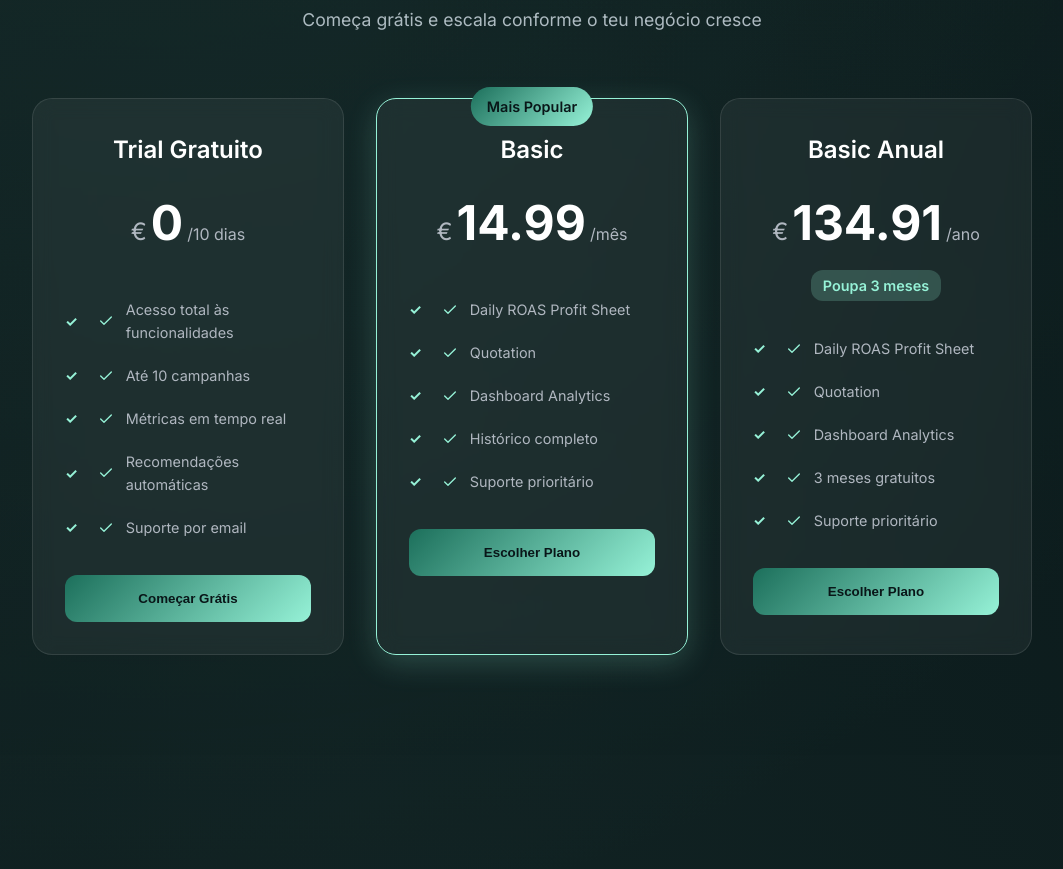
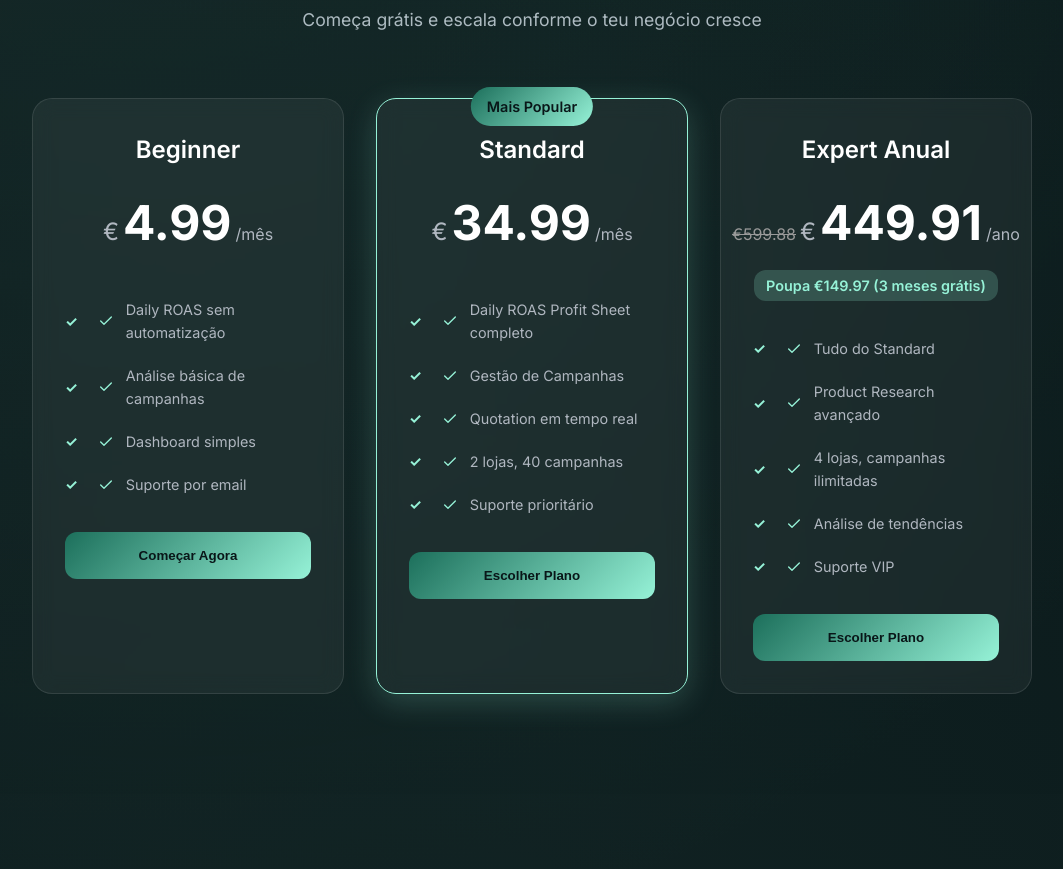
Before and after one commit to raimundo154/Sheet-Tools, a React (Create React App) app: page / in a window 1280 px wide. Shown: the part 2920-3789 px from the top of the page, without its empty margins (108-1171 px from the left). Built offline with nearby package versions, Linux system fonts and the light colour scheme; no server answers; the database is empty.

Commit message:
updates com novos planos

```diff
--- a/src/components/NewHomePage.js
+++ b/src/components/NewHomePage.js
@@ -532,18 +532,17 @@ const NewHomePage = () => {
               }}
             >
               <div className="plan-header">
-                <h3>{plansLoading ? 'Carregando...' : 'Trial Gratuito'}</h3>
+                <h3>{plansLoading ? 'Carregando...' : 'Beginner'}</h3>
                 <div className="price">
                   <span className="currency">€</span>
-                  <span className="amount">0</span>
-                  <span className="period">/10 dias</span>
+                  <span className="amount">{plansLoading ? '--' : '4.99'}</span>
+                  <span className="period">/mês</span>
                 </div>
               </div>
               <ul className="plan-features">
-                <li><Check size={16} /> Acesso total às funcionalidades</li>
-                <li><Check size={16} /> Até 10 campanhas</li>
-                <li><Check size={16} /> Métricas em tempo real</li>
-                <li><Check size={16} /> Recomendações automáticas</li>
+                <li><Check size={16} /> Daily ROAS sem automatização</li>
+                <li><Check size={16} /> Análise básica de campanhas</li>
+                <li><Check size={16} /> Dashboard simples</li>
                 <li><Check size={16} /> Suporte por email</li>
               </ul>
               <motion.button
@@ -552,7 +551,7 @@ const NewHomePage = () => {
                 whileHover={{ scale: 1.05 }}
                 whileTap={{ scale: 0.95 }}
               >
-                Começar Grátis
+                Começar Agora
               </motion.button>
             </motion.div>
 
@@ -569,18 +568,18 @@ const NewHomePage = () => {
             >
               <div className="popular-badge">Mais Popular</div>
               <div className="plan-header">
-                <h3>{plansLoading ? 'Carregando...' : 'Basic'}</h3>
+                <h3>{plansLoading ? 'Carregando...' : 'Standard'}</h3>
                 <div className="price">
                   <span className="currency">€</span>
-                  <span className="amount">{plansLoading ? '--' : '14.99'}</span>
+                  <span className="amount">{plansLoading ? '--' : '34.99'}</span>
                   <span className="period">/mês</span>
                 </div>
               </div>
               <ul className="plan-features">
-                <li><Check size={16} /> Daily ROAS Profit Sheet</li>
-                <li><Check size={16} /> Quotation</li>
-                <li><Check size={16} /> Dashboard Analytics</li>
-                <li><Check size={16} /> Histórico completo</li>
+                <li><Check size={16} /> Daily ROAS Profit Sheet completo</li>
+                <li><Check size={16} /> Gestão de Campanhas</li>
+                <li><Check size={16} /> Quotation em tempo real</li>
+                <li><Check size={16} /> 2 lojas, 40 campanhas</li>
                 <li><Check size={16} /> Suporte prioritário</li>
               </ul>
               <motion.button
@@ -605,20 +604,27 @@ const NewHomePage = () => {
               }}
             >
               <div className="plan-header">
-                <h3>{plansLoading ? 'Carregando...' : 'Basic Anual'}</h3>
+                <h3>{plansLoading ? 'Carregando...' : 'Expert Anual'}</h3>
                 <div className="price">
+                  {!plansLoading && (
+                    <div className="original-price" style={{ marginBottom: '0.5rem' }}>
+                      <span style={{ textDecoration: 'line-through', color: '#999', fontSize: '1rem' }}>
+                        €599.88
+                      </span>
+                    </div>
+                  )}
                   <span className="currency">€</span>
-                  <span className="amount">{plansLoading ? '--' : '134.91'}</span>
+                  <span className="amount">{plansLoading ? '--' : '449.91'}</span>
                   <span className="period">/ano</span>
                 </div>
-                {!plansLoading && <div className="savings">Poupa 3 meses</div>}
+                {!plansLoading && <div className="savings">Poupa €149.97 (3 meses grátis)</div>}
               </div>
               <ul className="plan-features">
-                <li><Check size={16} /> Daily ROAS Profit Sheet</li>
-                <li><Check size={16} /> Quotation</li>
-                <li><Check size={16} /> Dashboard Analytics</li>
-                <li><Check size={16} /> 3 meses gratuitos</li>
-                <li><Check size={16} /> Suporte prioritário</li>
+                <li><Check size={16} /> Tudo do Standard</li>
+                <li><Check size={16} /> Product Research avançado</li>
+                <li><Check size={16} /> 4 lojas, campanhas ilimitadas</li>
+                <li><Check size={16} /> Análise de tendências</li>
+                <li><Check size={16} /> Suporte VIP</li>
               </ul>
               <motion.button
                 className="plan-button"
--- a/src/components/ProtectedRoute.js
+++ b/src/components/ProtectedRoute.js
@@ -132,22 +132,27 @@ const getRequiredPlanInfo = (pageName, requiredFeature) => {
     'daily-roas': {
       minPlan: 'Basic',
       feature: 'Daily ROAS Profit Sheet',
-      description: 'Análise automática de campanhas com recomendações inteligentes'
+      description: 'Análise automática de campanhas com Daily ROAS Profit Sheet (1 loja, 15 campanhas)'
+    },
+    'profit-sheet': {
+      minPlan: 'Basic',
+      feature: 'Daily ROAS Profit Sheet',
+      description: 'Daily ROAS Profit Sheet completo (1 loja, 15 campanhas)'
     },
     'quotation': {
-      minPlan: 'Basic',
+      minPlan: 'Standard',
       feature: 'Quotation',
-      description: 'Cotações de moedas em tempo real e calculadora avançada'
+      description: 'Cotações de moedas em tempo real e calculadora avançada (2 lojas, 40 campanhas)'
     },
     'campaigns': {
       minPlan: 'Standard',
       feature: 'Campaigns',
-      description: 'Gestão completa de campanhas com automação e integração Facebook Ads'
+      description: 'Gestão completa de campanhas com automação (2 lojas, 40 campanhas)'
     },
     'product-research': {
       minPlan: 'Expert',
       feature: 'Product Research',
-      description: 'Pesquisa avançada de produtos com análise de tendências de mercado'
+      description: 'Pesquisa avançada de produtos com análise de tendências (4 lojas, campanhas ilimitadas)'
     }
   };
 
--- a/src/components/Sidebar.js
+++ b/src/components/Sidebar.js
@@ -58,19 +58,23 @@ const Sidebar = ({ currentPage, onPageChange, onSignOut }) => {
       alwaysVisible: true
     },
 
-    // PLANO BÁSICO+ (Basic, Standard, Expert)
+    // PLANO BEGINNER+ (Beginner - Daily ROAS básico)
     {
       id: 'daily-roas',
       label: 'Daily ROAS',
       icon: TrendingUp,
-      requiredFeature: 'Daily ROAS Profit Sheet'
+      requiredFeature: 'Daily ROAS básico'
     },
+
+    // PLANO BASIC+ (Basic - Daily ROAS Profit Sheet)
     {
       id: 'profit-sheet',
       label: 'Profit Sheet',
       icon: FileText,
       requiredFeature: 'Daily ROAS Profit Sheet'
     },
+
+    // PLANO STANDARD+ (Standard - adiciona Quotation)
     {
       id: 'quotation',
       label: 'Quotation',
--- a/src/components/SubscriptionPage.js
+++ b/src/components/SubscriptionPage.js
@@ -76,6 +76,18 @@ const SubscriptionPage = () => {
     if (!monthlyPlan) return null;
 
     return subscriptionService.calculateYearlyDiscount(monthlyPlan.price_amount);
+  };
+
+  // Obter preço original para planos anuais (preço mensal × 12)
+  const getOriginalYearlyPrice = (yearlyPlan) => {
+    const planName = yearlyPlan.name.replace(' Anual', '');
+    const monthlyPlan = plans.find(p =>
+      p.name === planName && p.billing_period === 'monthly'
+    );
+
+    if (!monthlyPlan) return null;
+
+    return monthlyPlan.price_amount * 12; // preço mensal × 12 meses
   };
 
   // Verificar se plano está ativo
@@ -310,7 +322,7 @@ const SubscriptionPage = () => {
             onClick={() => setBillingCycle('yearly')}
           >
             Anual
-            <span className="savings-badge">Poupa até 25%</span>
+            <span className="savings-badge">Poupa 3 meses</span>
           </button>
         </div>
       </motion.div>
@@ -327,6 +339,7 @@ const SubscriptionPage = () => {
           const isCurrentPlan = isPlanActive(plan);
           const canChange = canChangeToPlan(plan);
           const discount = billingCycle === 'yearly' ? calculateDiscount(plan) : null;
+          const originalYearlyPrice = plan.billing_period === 'yearly' ? getOriginalYearlyPrice(plan) : null;
 
           return (
             <motion.div
@@ -344,9 +357,11 @@ const SubscriptionPage = () => {
               <div className="plan-header">
                 <h3 className="plan-name">{plan.name}</h3>
                 <div className="plan-price">
-                  {discount && (
+                  {originalYearlyPrice && (
                     <div className="original-price">
-                      {subscriptionService.formatPrice(discount.originalPrice)}
+                      <span style={{ textDecoration: 'line-through', color: '#999', fontSize: '14px' }}>
+                        {subscriptionService.formatPrice(originalYearlyPrice)}
+                      </span>
                     </div>
                   )}
                   <div className="current-price">
@@ -361,7 +376,16 @@ const SubscriptionPage = () => {
                   </div>
                   {discount && (
                     <div className="discount-info">
-                      Poupa {subscriptionService.formatPrice(discount.discount)}
+                      <strong style={{ color: '#10b981' }}>
+                        Poupa {subscriptionService.formatPrice(discount.discount)} (3 meses grátis)
+                      </strong>
+                    </div>
+                  )}
+                  {originalYearlyPrice && !discount && (
+                    <div className="discount-info">
+                      <strong style={{ color: '#10b981' }}>
+                        3 meses grátis incluídos
+                      </strong>
                     </div>
                   )}
                 </div>
--- a/src/hooks/useUserPlan.js
+++ b/src/hooks/useUserPlan.js
@@ -111,7 +111,8 @@ export const useUserPlan = () => {
   const getAvailablePages = () => {
     const allPages = [
       { id: 'dashboard', name: 'Dashboard', icon: 'Home', alwaysVisible: true },
-      { id: 'daily-roas', name: 'Daily ROAS', icon: 'TrendingUp', feature: 'Daily ROAS Profit Sheet' },
+      { id: 'daily-roas', name: 'Daily ROAS', icon: 'TrendingUp', feature: 'Daily ROAS básico' },
+      { id: 'profit-sheet', name: 'Profit Sheet', icon: 'FileText', feature: 'Daily ROAS Profit Sheet' },
       { id: 'quotation', name: 'Quotation', icon: 'DollarSign', feature: 'Quotation' },
       { id: 'campaigns', name: 'Campaigns', icon: 'Target', feature: 'Campaigns' },
       { id: 'product-research', name: 'Product Research', icon: 'Search', feature: 'Product Research' },
@@ -150,6 +151,7 @@ export const useUserPlan = () => {
 
   // Determinar tipo do plano
   const getPlanType = (planName) => {
+    if (planName?.toLowerCase().includes('beginner')) return 'beginner';
     if (planName?.toLowerCase().includes('basic')) return 'basic';
     if (planName?.toLowerCase().includes('standard')) return 'standard';
     if (planName?.toLowerCase().includes('expert')) return 'expert';
@@ -167,6 +169,7 @@ export const useUserPlan = () => {
     getAvailablePages,
     getPlanInfo,
     planType: getPlanType(userPlan?.plan_name),
+    isBeginner: getPlanType(userPlan?.plan_name) === 'beginner',
     isBasic: getPlanType(userPlan?.plan_name) === 'basic',
     isStandard: getPlanType(userPlan?.plan_name) === 'standard',
     isExpert: getPlanType(userPlan?.plan_name) === 'expert',
```
